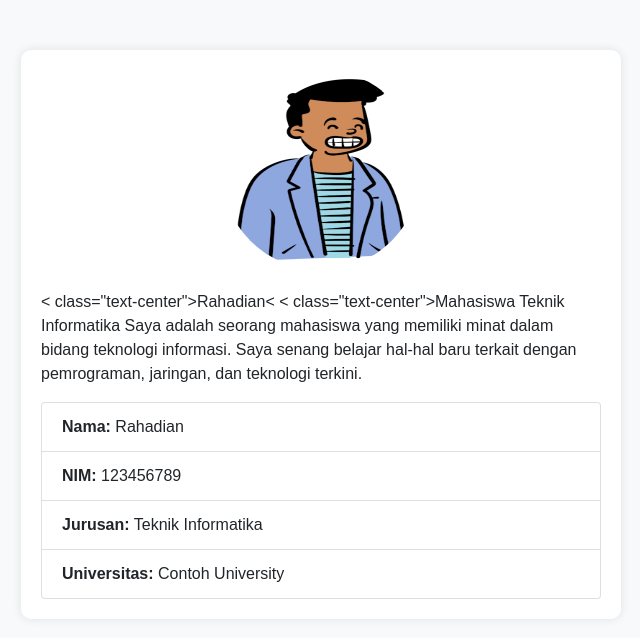
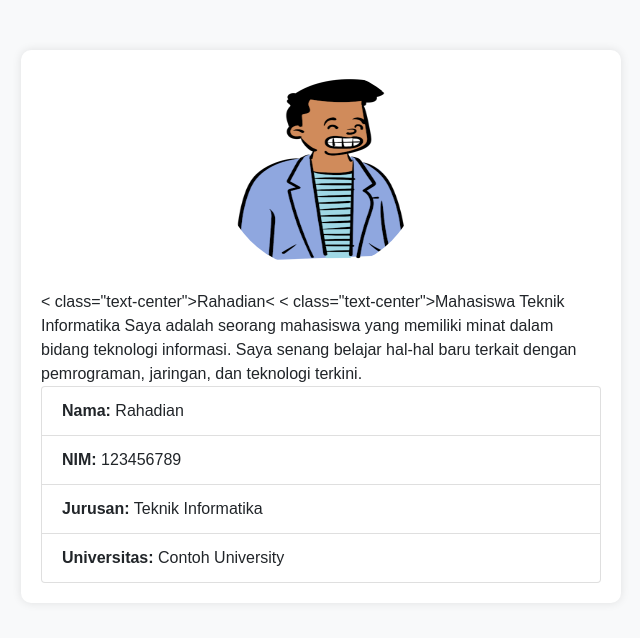
Before and after one commit to rahadiankr/FGD_VersionControlGit, a plain HTML site: page index.html in a window 1280 px wide. Shown: the whole page, without its empty margins (319-959 px from the left). Drawn offline with nearby package versions, Linux system fonts and the light colour scheme.

Commit message:
update index

```diff
--- a/index.html
+++ b/index.html
@@ -31,6 +31,8 @@
             background-position: center;
             display: block;
         }
+
+        >>>
     </style>
 </head>
 
@@ -38,9 +40,9 @@
     <div class="container">
         <div class="profile-container">
             <img src="image.png" alt="Rahadian" class="profile-picture">
-            < class="text-center">Rahadian< < class="text-center">Mahasiswa Teknik Informatika</ <p class="text-center">
+            < class="text-center">Rahadian< < class="text-center">Mahasiswa Teknik Informatika</ <<<class="text-center">
                 Saya adalah seorang mahasiswa yang memiliki minat dalam bidang teknologi informasi.
-                Saya senang belajar hal-hal baru terkait dengan pemrograman, jaringan, dan teknologi terkini.</p>
+                Saya senang belajar hal-hal baru terkait dengan pemrograman, jaringan, dan teknologi terkini.</>
             <ul class="list-group">
                 <li class="list-group-item"><strong>Nama:</strong> Rahadian</li>
                 <li class="list-group-item"><strong>NIM:</strong> 123456789</li>
```
Lines whose indentation alone changed are shown as unchanged.
